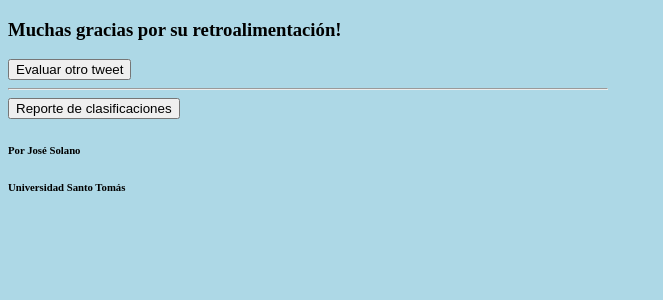
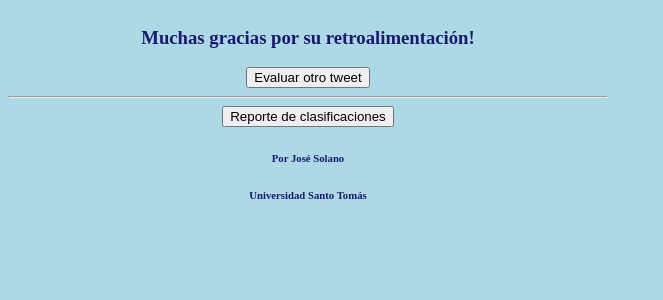
Before and after one commit to JoseSolano217/Heroku_app, a Flask app: template templates/thanks.html in a window 1280 px wide. Shown: the top 300 px of the page, without its empty margins (0-663 px from the left). Run offline with Flask 2, Linux system fonts and the light colour scheme; the template is opened without the code that fills it, so the values that code supplies are empty; parts of the project's set-up code (start-up, migrations or seed data) failed here and were passed over.

Commit message:
General visual changes

```diff
--- a/static/style.css
+++ b/static/style.css
@@ -1,6 +1,10 @@
 body{
 	background-color: lightblue;
+	color: midnightblue;
+	font: fantasy;
+	text-align: center;
 	width:600px;
+	align-content: center;
 }
 
 .button{
@@ -8,7 +12,6 @@ body{
 }
 
 title {
-	color: midnightblue;
 	font: fantasy;
 	text-align: center;
 }
```
